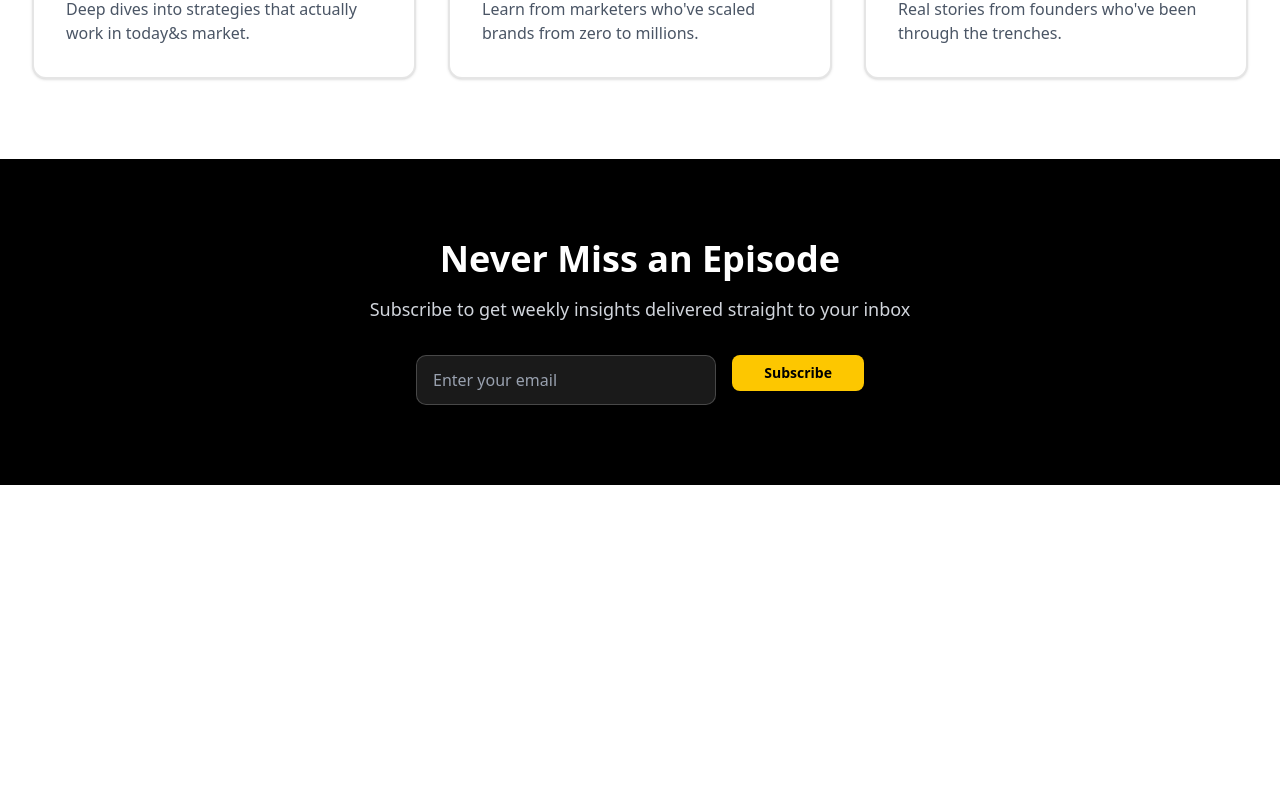
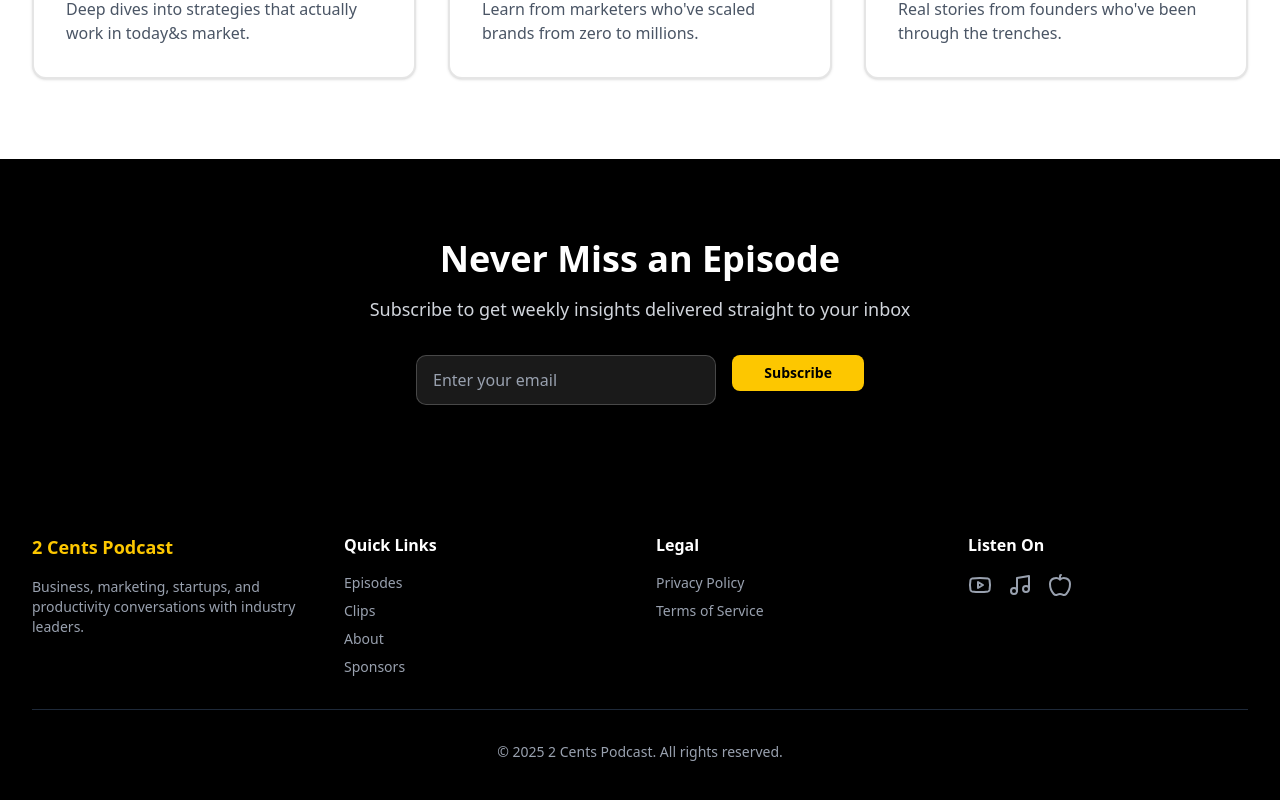
Before and after one commit to JosimHossain1/two-cents-podcast, a Next.js app: page / in a window 1280 px wide. Shown: the part 924-1724 px from the top of the page. Before the commit the page ends 1409 px from the top, so only its background shows below. Built offline with nearby package versions, Linux system fonts and the light colour scheme.

Commit message:
Add Footer

```diff
--- a/app/page.tsx
+++ b/app/page.tsx
@@ -1,9 +1,10 @@
 'use client';
 
+import { Footer } from '@/components/Footer';
 import { Navbar } from '@/components/Navbar';
 import { Button } from '@/components/ui/button';
 import { Card } from '@/components/ui/card';
-import { Play, TrendingUp, Users, Briefcase, ArrowRight } from 'lucide-react';
+import { Play, TrendingUp, Users, Briefcase } from 'lucide-react';
 
 export default function Home() {
   return (
@@ -112,7 +113,7 @@ export default function Home() {
         </section>
       </main>
 
-      {/* <Footer /> */}
+      <Footer />
     </div>
   );
 }
--- /dev/null
+++ b/components/Footer.tsx
@@ -0,0 +1,120 @@
+import Link from 'next/link';
+import { Youtube, Music, Apple } from 'lucide-react';
+
+export function Footer() {
+  return (
+    <footer className='bg-black text-white py-12'>
+      <div className='max-w-7xl mx-auto px-4 sm:px-6 lg:px-8'>
+        <div className='grid grid-cols-1 md:grid-cols-4 gap-8'>
+          <div>
+            <h3 className='font-bold text-yellow-400 text-lg mb-4'>
+              2 Cents Podcast
+            </h3>
+            <p className='text-gray-400 text-sm'>
+              Business, marketing, startups, and productivity conversations with
+              industry leaders.
+            </p>
+          </div>
+
+          <div>
+            <h4 className='font-semibold mb-4'>Quick Links</h4>
+            <ul className='space-y-2 text-sm'>
+              <li>
+                <Link
+                  href='/episodes'
+                  className='text-gray-400 hover:text-yellow-400 transition-colors'
+                >
+                  Episodes
+                </Link>
+              </li>
+              <li>
+                <Link
+                  href='/clips'
+                  className='text-gray-400 hover:text-yellow-400 transition-colors'
+                >
+                  Clips
+                </Link>
+              </li>
+              <li>
+                <Link
+                  href='/about'
+                  className='text-gray-400 hover:text-yellow-400 transition-colors'
+                >
+                  About
+                </Link>
+              </li>
+              <li>
+                <Link
+                  href='/sponsors'
+                  className='text-gray-400 hover:text-yellow-400 transition-colors'
+                >
+                  Sponsors
+                </Link>
+              </li>
+            </ul>
+          </div>
+
+          <div>
+            <h4 className='font-semibold mb-4'>Legal</h4>
+            <ul className='space-y-2 text-sm'>
+              <li>
+                <Link
+                  href='/privacy'
+                  className='text-gray-400 hover:text-yellow-400 transition-colors'
+                >
+                  Privacy Policy
+                </Link>
+              </li>
+              <li>
+                <Link
+                  href='/terms'
+                  className='text-gray-400 hover:text-yellow-400 transition-colors'
+                >
+                  Terms of Service
+                </Link>
+              </li>
+            </ul>
+          </div>
+
+          <div>
+            <h4 className='font-semibold mb-4'>Listen On</h4>
+            <div className='flex space-x-4'>
+              <a
+                href='https://youtube.com'
+                target='_blank'
+                rel='noopener noreferrer'
+                className='text-gray-400 hover:text-yellow-400 transition-colors'
+              >
+                <Youtube className='h-6 w-6' />
+              </a>
+              <a
+                href='https://spotify.com'
+                target='_blank'
+                rel='noopener noreferrer'
+                className='text-gray-400 hover:text-yellow-400 transition-colors'
+              >
+                <Music className='h-6 w-6' />
+              </a>
+              <a
+                href='https://podcasts.apple.com'
+                target='_blank'
+                rel='noopener noreferrer'
+                className='text-gray-400 hover:text-yellow-400 transition-colors'
+              >
+                <Apple className='h-6 w-6' />
+              </a>
+
+            </div>
+          </div>
+        </div>
+
+        <div className='border-t border-gray-800 mt-8 pt-8 text-center text-gray-400 text-sm'>
+          <p>
+            &copy; {new Date().getFullYear()} 2 Cents Podcast. All rights
+            reserved.
+          </p>
+        </div>
+      </div>
+    </footer>
+  );
+}
```
